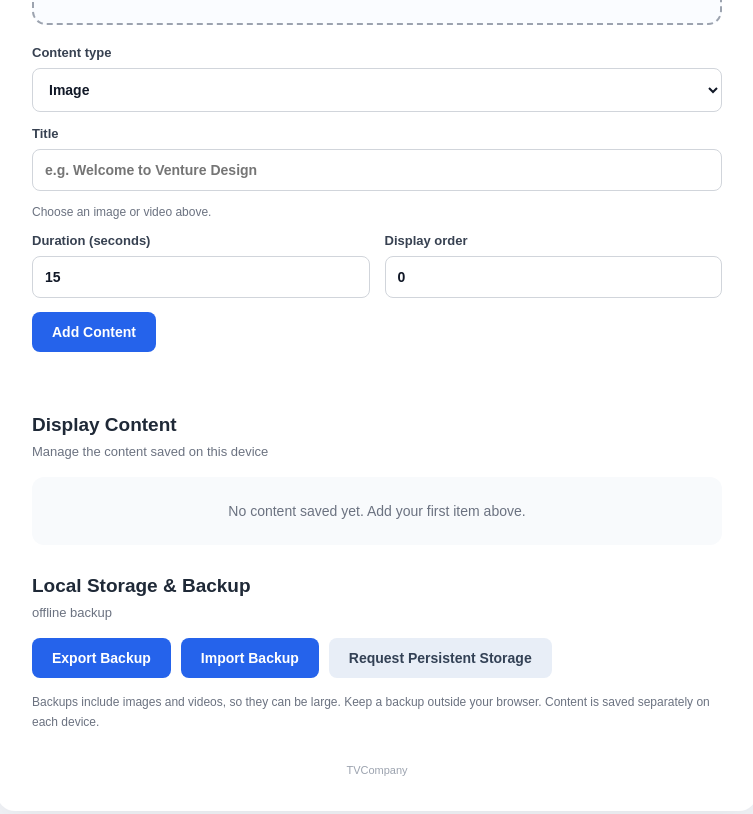
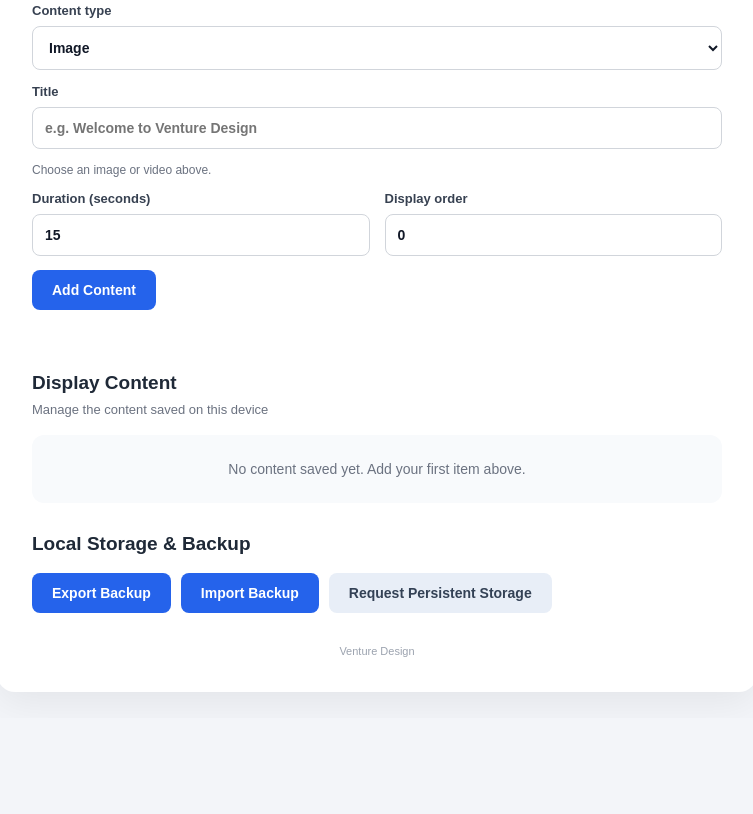
Before and after one commit to Ahmadzl/TVCompany-Local, a plain HTML site: page index.html in a window 1280 px wide. Shown: the part 806-1620 px from the top of the page, without its empty margins (263-1016 px from the left). After the commit the page ends 1524 px from the top, so only its background shows below. Drawn offline with Linux system fonts and the light colour scheme.

```diff
--- a/index.html
+++ b/index.html
@@ -22,8 +22,6 @@
             <div class="logo-icon">TV</div>
 
             <h1>TVCompany</h1>
-
-            <p>Manage your company display content in one place.</p>
 
             <a class="top-link" href="display.html">
                 ▶ Open Display
@@ -258,8 +256,6 @@
 
                 <h2>Local Storage & Backup</h2>
 
-                <p>offline backup</p>
-
             </div>
 
 
@@ -302,18 +298,18 @@
 
 
             <!-- Backup Information -->
-            <p class="muted">
+            <!-- <p class="muted">
                 Backups include images and videos, so they can be large.
                 Keep a backup outside your browser.
                 Content is saved separately on each device.
-            </p>
+            </p> -->
 
         </section>
 
 
         <!-- Footer -->
         <footer>
-            TVCompany
+            Venture Design
         </footer>
 
     </main>
```
